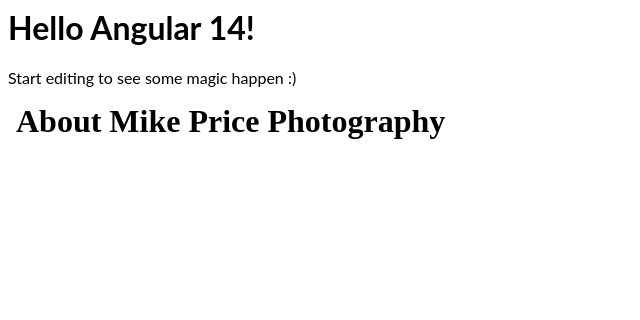
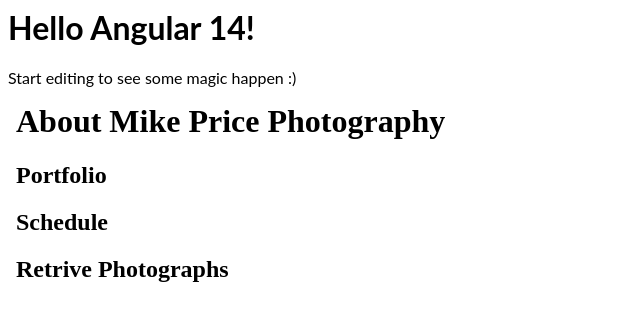
Before and after one commit to eversow/Photography-Website, an Angular app: page / in a window 1280 px wide. Shown: the top 320 px of the page, without its empty margins (0-640 px from the left). Built offline with nearby package versions, Linux system fonts and the light colour scheme.

Commit message:
Update app.component.html

```diff
--- a/src/app/app.component.html
+++ b/src/app/app.component.html
@@ -11,6 +11,12 @@
 <!--<link href="styles.css" rel="stylesheet"/>-->
 </head>
 <body>
-  <h1>About Mike Price Photography</h1>
+
+   <div class="contaier">
+     <h1>About Mike Price Photography</h1>
+     <div class ="button"><h2>Portfolio</h2></div>
+     <div class="button"><h2>Schedule</h2></div>
+     <div class="button"><h2>Retrive Photographs</h2></div>
+  </div>
 </body>
 </html>
```
